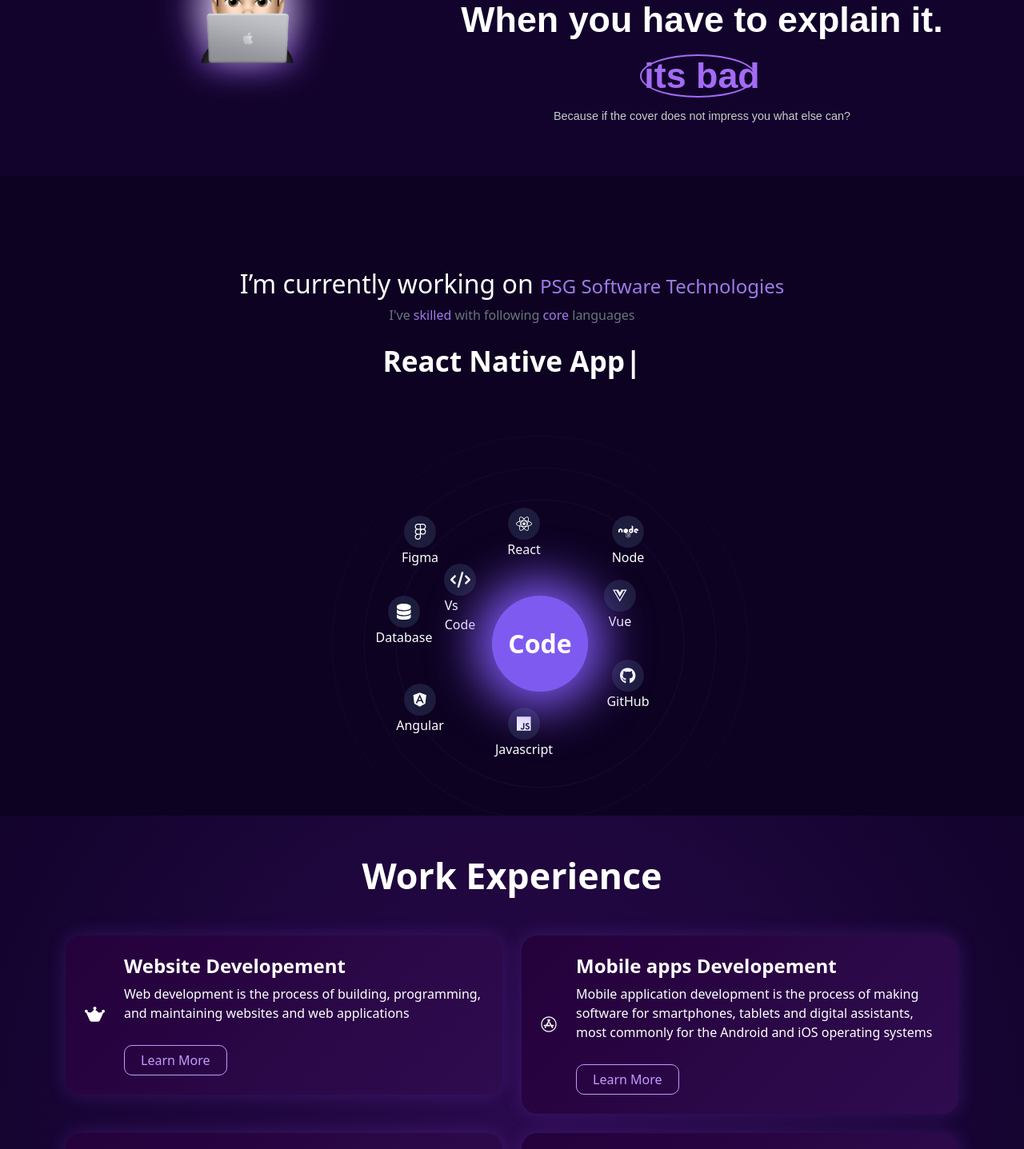
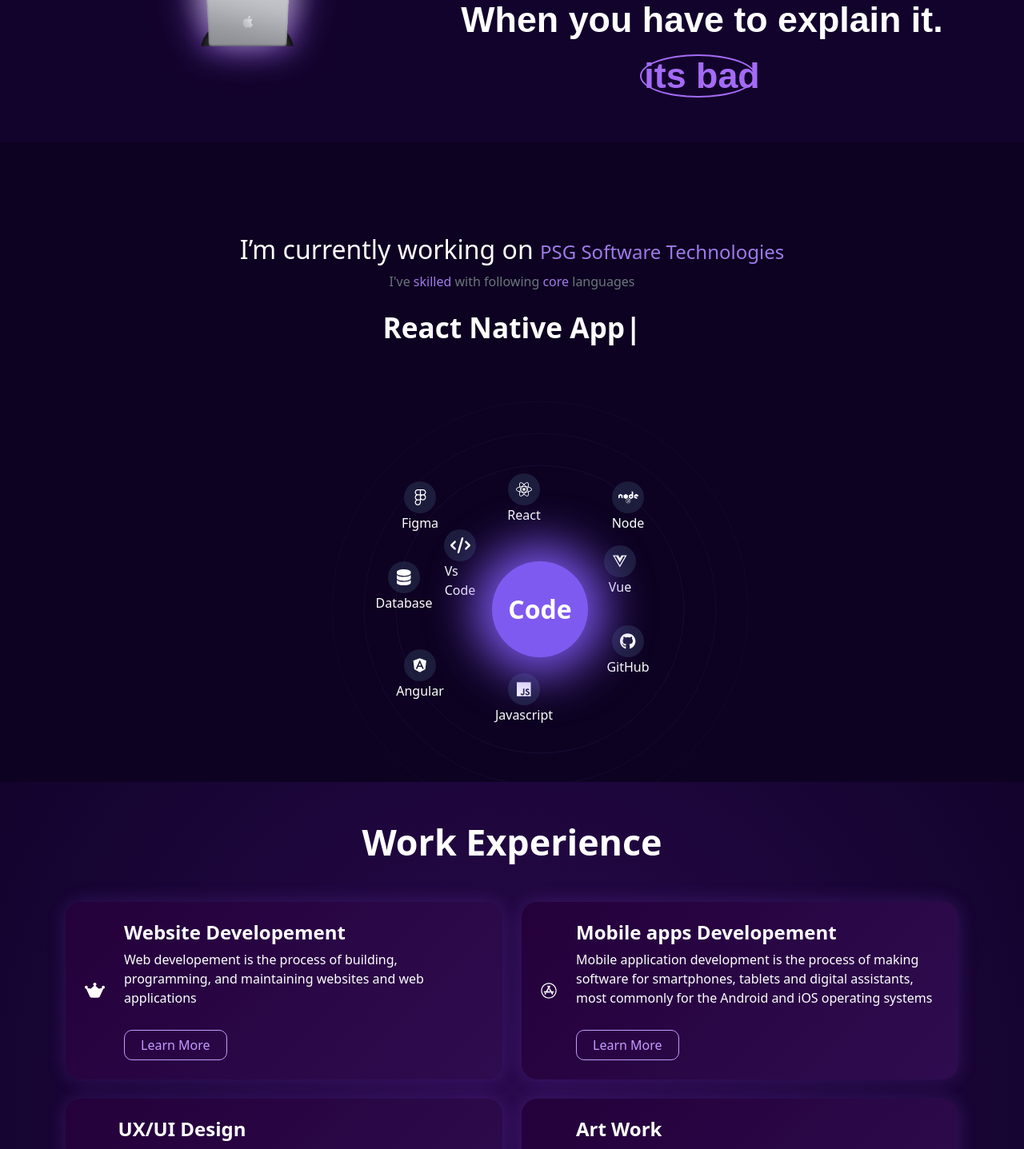
Before and after one commit to HEMLEEN/viteportfolio, a React (Vite) app: page / in a window 1280 px wide. Shown: the part 280-1717 px from the top of the page at 80% size. Built offline with nearby package versions, Linux system fonts and the light colour scheme.

Commit message:
ref: update content for the intro

```diff
--- a/src/pages/home/component/IntroSection.tsx
+++ b/src/pages/home/component/IntroSection.tsx
@@ -29,9 +29,7 @@
                                 <div className="cover-circle"></div>
                             </span>
                         </h1>
-                        <p className="caption">
-                            Because if the cover does not impress you what else can?
-                        </p>
+
                     </Col>
                 </Row>
             </Container>
--- a/src/pages/home/component/WorkExperience.tsx
+++ b/src/pages/home/component/WorkExperience.tsx
@@ -9,7 +9,7 @@
     id: 1,
     title: 'Website Developement',
     description:
-      'Web development is the process of building, programming, and maintaining websites and web applications',
+      'Web developement is the process of building, programming, and maintaining websites and web applications',
     image: faWebAwesome,
   },
   {
```
